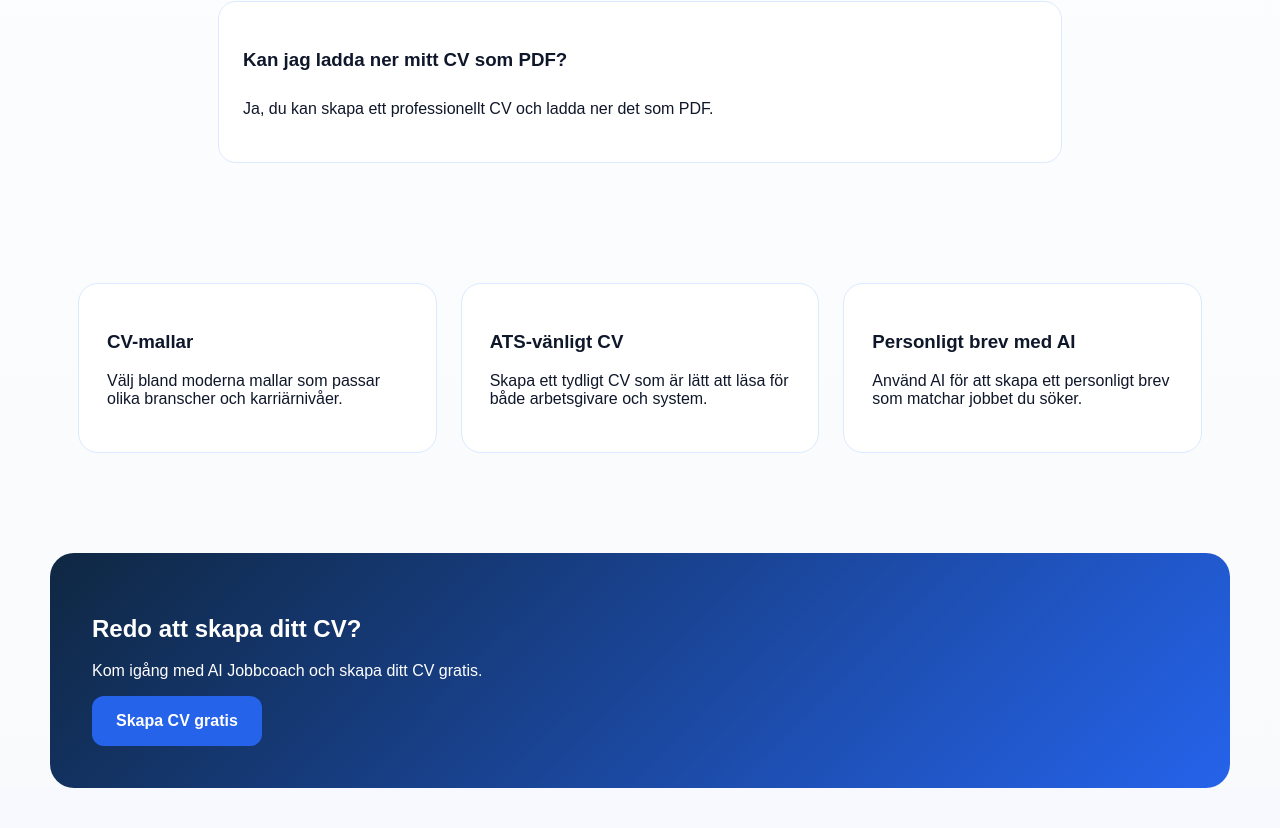
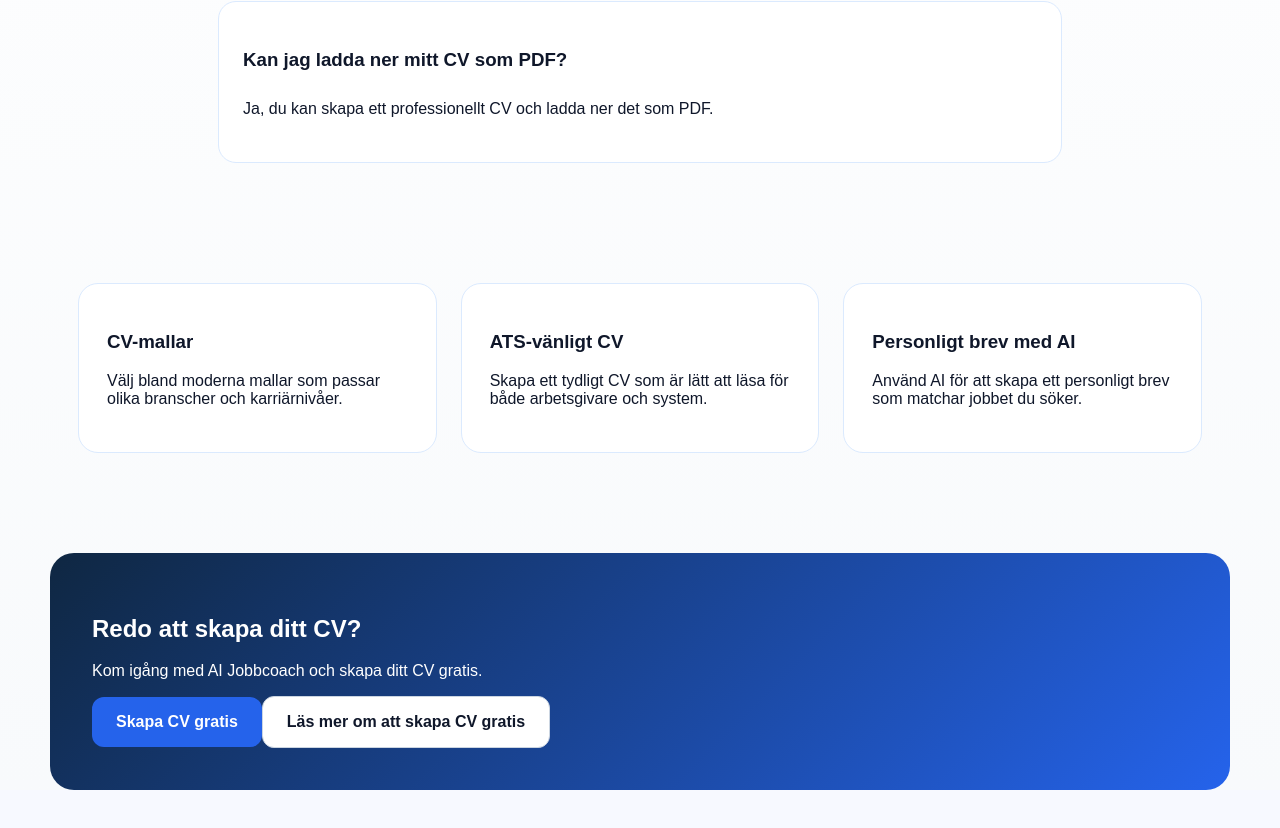
Before and after one commit to sakhi0093rahimi-cmd/ai-jobbcoach, a Next.js app in the folder ai-jobbcoach/ai-jobbcoach/: page /cv-med-ai in a window 1280 px wide. Shown: the part 1833-2661 px from the top of the page. Built offline with nearby package versions, Linux system fonts and the light colour scheme.

Commit message:
Add internal link from CV med AI page

```diff
--- a/ai-jobbcoach/ai-jobbcoach/app/cv-med-ai/page.tsx
+++ b/ai-jobbcoach/ai-jobbcoach/app/cv-med-ai/page.tsx
@@ -172,6 +172,9 @@ export default function CvMedAiPage() {
         <h2>Redo att skapa ditt CV?</h2>
         <p>Kom igång med AI Jobbcoach och skapa ditt CV gratis.</p>
         <a href="/cv-generator" style={primaryButton}>Skapa CV gratis</a>
+        <a href="/skapa-cv-gratis" style={secondaryButton}>
+  Läs mer om att skapa CV gratis
+</a>
       </section>
     </main>
   );
```
